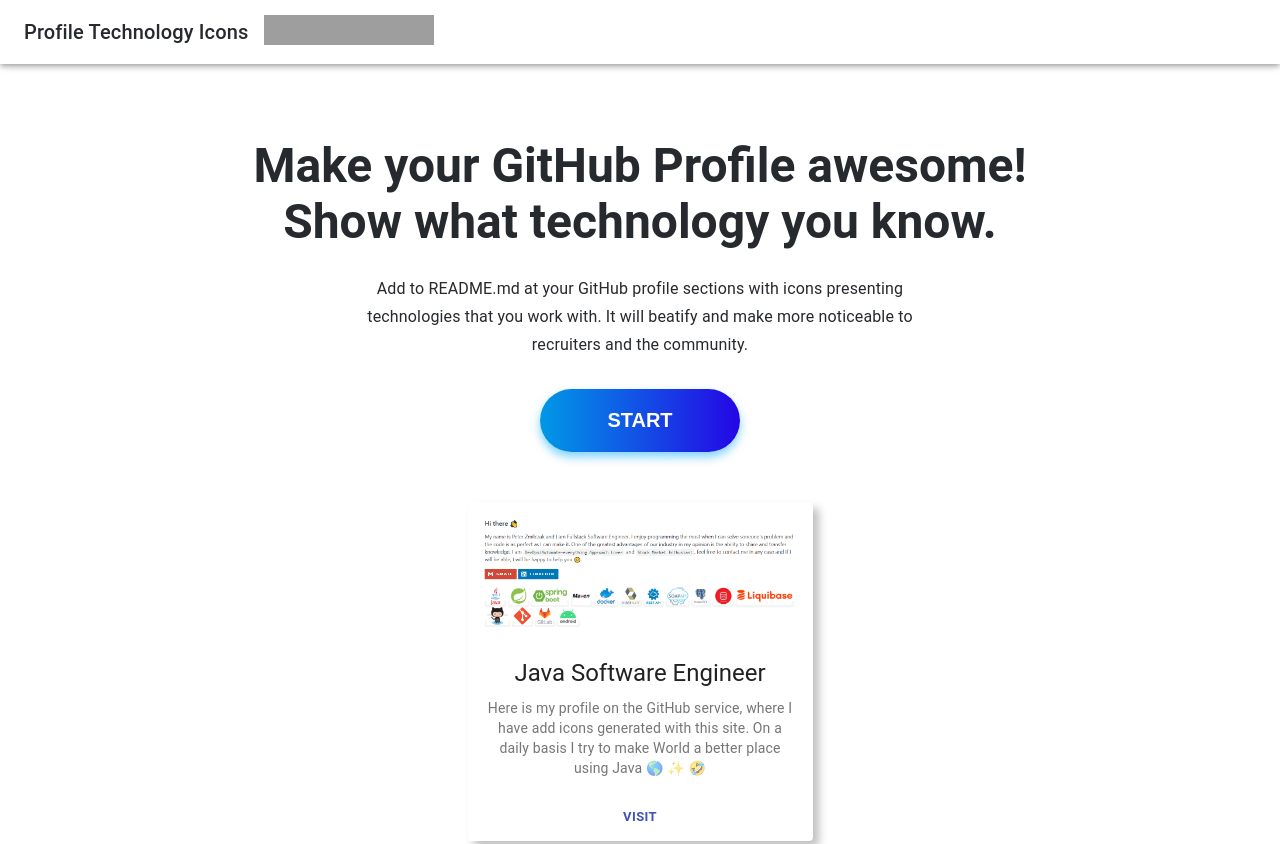
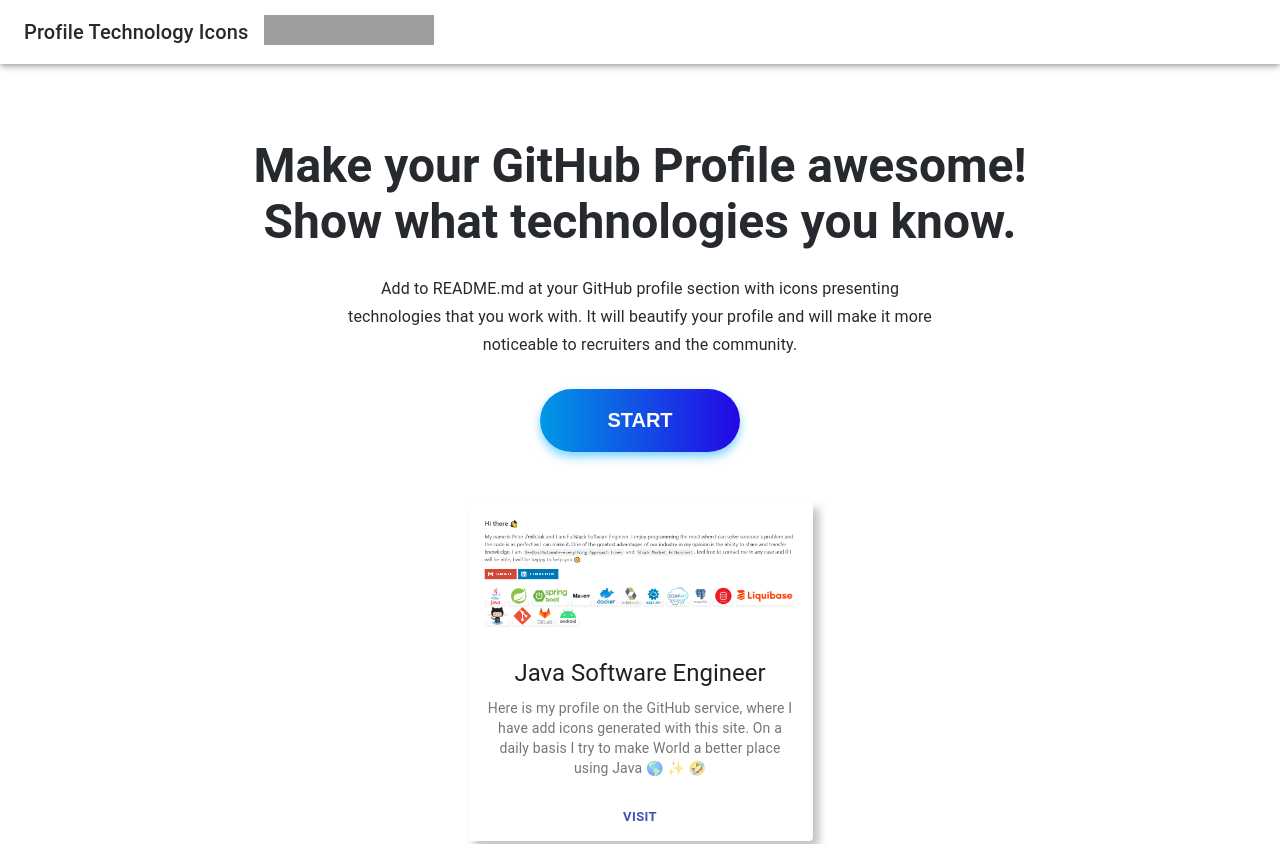
Before and after one commit to marwin1991/profile-technology-icons, a Gatsby site: page / in a window 1280 px wide. Shown: the top 844 px of the page. Built offline with nearby package versions, Linux system fonts and the light colour scheme; Gatsby itself is replaced by a stand-in of ours; no server answers; grey boxes are pictures that could not be loaded.

Commit message:
Update index.js

```diff
--- a/src/pages/index.js
+++ b/src/pages/index.js
@@ -45,16 +45,16 @@ const IndexPage = () => {
                     <Typography variant="h3" fontWeight={600} gutterBottom style={{maxWidth: 850, margin: "auto"}}>
                         <Box fontWeight={600}>
                             Make your GitHub Profile awesome!
-                            Show what technology you know.
+                            Show what technologies you know.
                         </Box>
                     </Typography>
                     <Typography variant="subtitle1" gutterBottom
                                 style={{maxWidth: 600, margin: "auto", paddingTop: 25}}>
                         <Box>
-                            Add to README.md at your GitHub profile sections with
+                            Add to README.md at your GitHub profile section with
                             icons presenting technologies that you work with.
-                            It will beatify and make more noticeable to recruiters
-                            and the community.
+                            It will beautify your profile and will make it more
+                            noticeable to recruiters and the community.
                         </Box>
                     </Typography>
 
```
